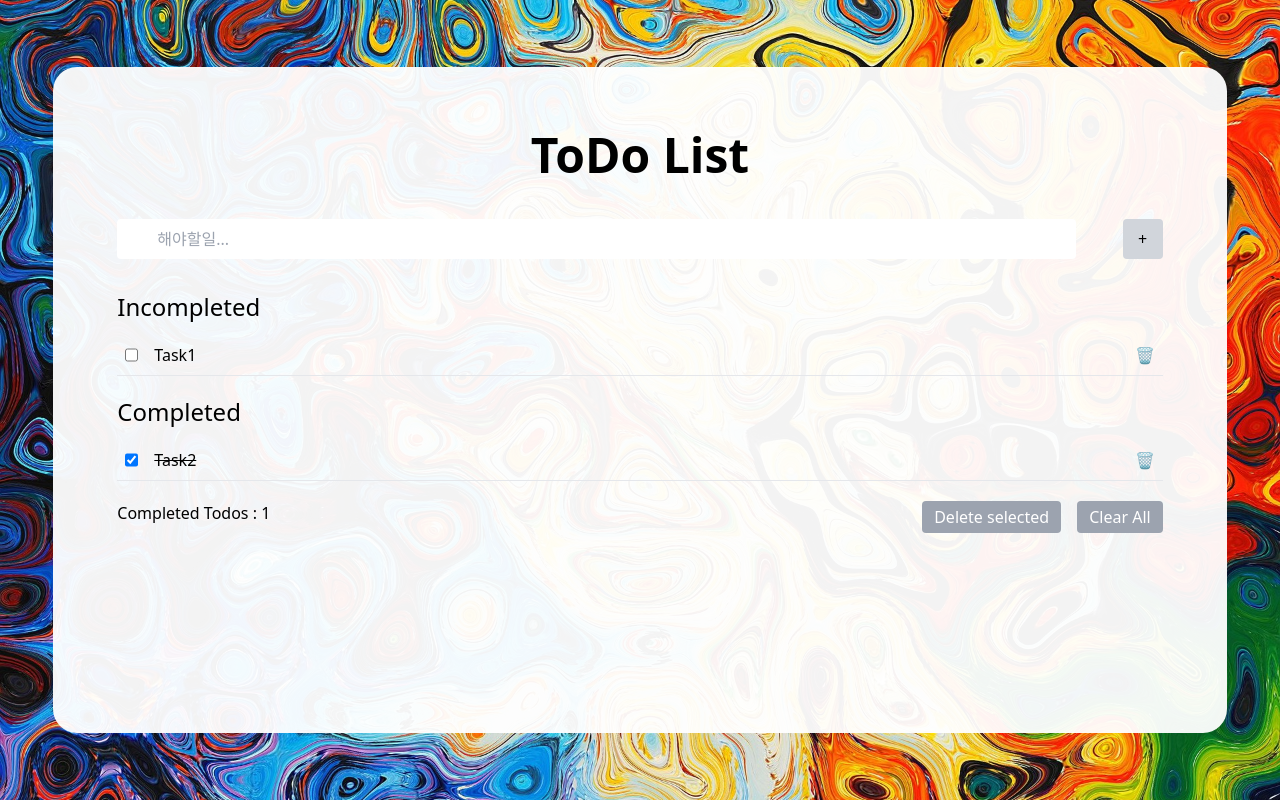
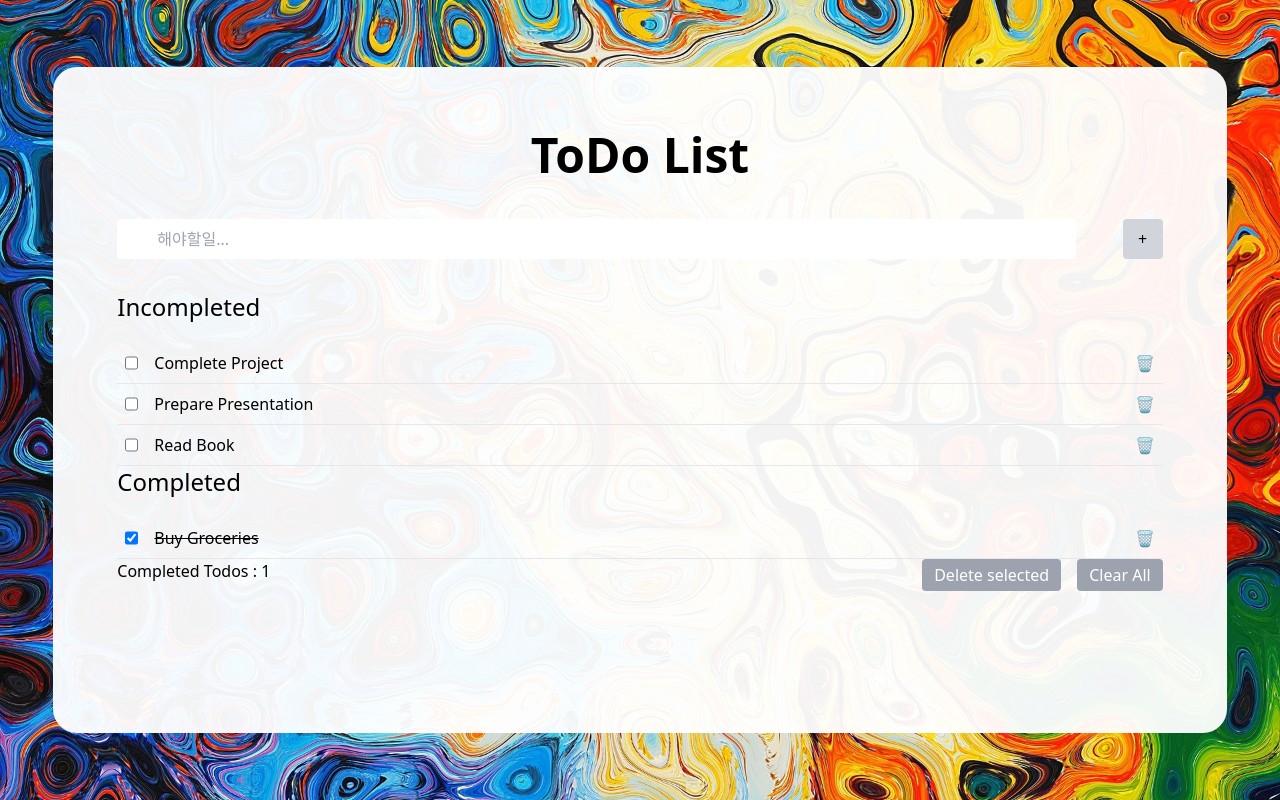
Before and after one commit to junsobi/typescript-next-todoapp, a Next.js app: page / in a window 1280 px wide. Built offline with nearby package versions, Linux system fonts and the light colour scheme.

Commit message:
Modify : refactoring

```diff
--- a/package.json
+++ b/package.json
@@ -13,6 +13,7 @@
     "@types/react": "18.2.14",
     "@types/react-dom": "18.2.6",
     "autoprefixer": "10.4.14",
+    "axios": "^1.4.0",
     "eslint": "8.44.0",
     "eslint-config-next": "13.4.8",
     "next": "13.4.8",
@@ -22,6 +23,9 @@
     "typescript": "5.1.6"
   },
   "devDependencies": {
+    "@testing-library/jest-dom": "^5.16.5",
+    "@testing-library/react": "^14.0.0",
+    "jest": "^29.6.1",
     "prettier": "^3.0.0",
     "tailwindcss": "^3.3.2"
   }
--- /dev/null
+++ b/public/data/tasks.json
@@ -0,0 +1,38 @@
+[
+  {
+    "id": "1",
+    "title": "Complete Project",
+    "content": "Finish the remaining tasks for the project",
+    "categories": ["Work", "Project"],
+    "status": "inProgress",
+    "createdDateTime": "2023-07-05T10:30:00Z",
+    "lastModifiedDateTime": "2023-07-06T15:45:00Z"
+  },
+  {
+    "id": "2",
+    "title": "Prepare Presentation",
+    "content": "Create slides and practice presentation",
+    "categories": ["Work", "Presentation"],
+    "status": "inProgress",
+    "createdDateTime": "2023-07-08T09:15:00Z",
+    "lastModifiedDateTime": "2023-07-08T14:30:00Z"
+  },
+  {
+    "id": "3",
+    "title": "Buy Groceries",
+    "content": "Purchase items for the week's meals",
+    "categories": ["Personal", "Shopping"],
+    "status": "completed",
+    "createdDateTime": "2023-07-06T16:20:00Z",
+    "lastModifiedDateTime": "2023-07-06T16:20:00Z"
+  },
+  {
+    "id": "4",
+    "title": "Read Book",
+    "content": "Finish reading the novel",
+    "categories": ["Personal", "Reading"],
+    "status": "inProgress",
+    "createdDateTime": "2023-07-03T18:00:00Z",
+    "lastModifiedDateTime": "2023-07-05T11:45:00Z"
+  }
+]
--- /dev/null
+++ b/src/components/Layout.tsx
@@ -0,0 +1,19 @@
+import React from 'react';
+
+interface LayoutProps {
+  children: React.ReactNode;
+}
+
+const Layout: React.FC<LayoutProps> = ({ children }) => (
+  <div
+    className="h-screen w-screen bg-center bg-cover flex items-center justify-center"
+    style={{ backgroundImage: 'url(/abstract.jpg)' }}
+  >
+    <div className="h-5/6 w-11/12 bg-white bg-opacity-95 rounded-3xl overflow-auto p-16">
+      <h1 className="text-5xl pb-10 text-center font-bold ">ToDo List</h1>
+      {children}
+    </div>
+  </div>
+);
+
+export default Layout;
--- /dev/null
+++ b/src/components/TaskItems.tsx
@@ -0,0 +1,36 @@
+import React from 'react';
+import Checkbox from './Checkbox';
+import Button from './Button';
+import { Task } from '@/types/type';
+
+type TaskItemsProps = {
+  tasks: Task[];
+};
+
+const TaskItems: React.FC<TaskItemsProps> = ({ tasks }) => (
+  <ul>
+    {tasks.map((task, i) => (
+      <li
+        key={i}
+        className="border-b border-gray-200 p-2 flex justify-between items-center gap-4 hover:bg-gray-300"
+      >
+        <div className="flex gap-4">
+          <Checkbox
+            className="task-check"
+            checked={task.status === 'completed'}
+          />
+          <span
+            className={
+              task.status === 'completed' ? 'w-full line-through' : 'w-full'
+            }
+          >
+            {task.title}
+          </span>
+        </div>
+        <Button className="delete-btn">🗑️</Button>
+      </li>
+    ))}
+  </ul>
+);
+
+export default TaskItems;
--- a/src/components/TaskSection.tsx
+++ /dev/null
@@ -1,35 +0,0 @@
-import React from 'react';
-import Checkbox from './Checkbox';
-import Button from './Button';
-
-type TaskProps = {
-  title: string;
-  tasks: {
-    text: string;
-    completed: boolean;
-  }[];
-};
-
-const TaskSection = ({ title, tasks }: TaskProps) => (
-  <div className="task-container mb-5">
-    <h2 className="text-2xl mb-3">{title}</h2>
-    <ul>
-      {tasks.map((task, i) => (
-        <li
-          key={i}
-          className="border-b border-gray-200 p-2 flex justify-between items-center gap-4 hover:bg-gray-300"
-        >
-          <div className="flex gap-4">
-            <Checkbox className="task-check" checked={task.completed} />
-            <span className={task.completed ? 'w-full line-through' : 'w-full'}>
-              {task.text}
-            </span>
-          </div>
-          <Button className="delete-btn">🗑️</Button>
-        </li>
-      ))}
-    </ul>
-  </div>
-);
-
-export default TaskSection;
--- /dev/null
+++ b/src/components/TaskSummary.tsx
@@ -0,0 +1,29 @@
+import React from 'react';
+import Button from './Button';
+import { Task } from '@/types/type';
+
+interface TaskSummaryProps {
+  tasks: Task[];
+}
+
+const TaskSummary: React.FC<TaskSummaryProps> = ({ tasks }) => {
+  const completedTasks = tasks.filter(
+    (task) => task.status === 'completed',
+  ).length;
+
+  return (
+    <div className="flex justify-between belowPart">
+      <div>Completed Todos : {completedTasks}</div>
+      <div className="deleteButtons flex gap-4">
+        <Button className="bg-gray-400 text-white px-3 py-1 rounded hover:bg-gray-500">
+          Delete selected
+        </Button>
+        <Button className="bg-gray-400 text-white px-3 py-1 rounded hover:bg-gray-500">
+          Clear All
+        </Button>
+      </div>
+    </div>
+  );
+};
+
+export default TaskSummary;
--- /dev/null
+++ b/src/components/TaskTitle.tsx
@@ -0,0 +1,15 @@
+import React from 'react';
+import Checkbox from './Checkbox';
+import Button from './Button';
+
+type TaskTitleProps = {
+  title: string;
+};
+
+const TaskTitle: React.FC<TaskTitleProps> = ({ title }) => (
+  <div className="task-container mb-5">
+    <h2 className="text-2xl mb-3">{title}</h2>
+  </div>
+);
+
+export default TaskTitle;
--- a/src/components/ToDoItem.tsx
+++ /dev/null
@@ -1,22 +0,0 @@
-import React from 'react';
-import Checkbox from './Checkbox';
-import Button from './Button';
-
-export type ToDoItemProps = {
-  text: string;
-  completed: boolean;
-};
-
-const ToDoItem = ({ text, completed }: ToDoItemProps) => (
-  <li className="border-b border-gray-200 p-2 flex justify-between items-center gap-4 hover:bg-gray-300">
-    <div className="flex gap-4">
-      <Checkbox className="task-check" checked={completed} />
-      <span className={completed ? 'w-full line-through' : 'w-full'}>
-        {text}
-      </span>
-    </div>
-    <Button className="delete-btn">🗑️</Button>
-  </li>
-);
-
-export default ToDoItem;
--- /dev/null
+++ b/src/hooks/useFetchTasks.ts
@@ -0,0 +1,28 @@
+import { useEffect, useState } from 'react';
+import axios from 'axios';
+import { Task } from '../types/type';
+
+const useFetchTasks = () => {
+  const [tasks, setTasks] = useState<Task[]>([]);
+  const [loading, setLoading] = useState<boolean>(true);
+  const [error, setError] = useState<string>('');
+
+  useEffect(() => {
+    const fetchTasks = async () => {
+      try {
+        const response = await axios.get('/data/tasks.json');
+        setTasks(response.data);
+        setLoading(false);
+      } catch (error) {
+        setError('Error fetching tasks');
+        setLoading(false);
+      }
+    };
+
+    fetchTasks();
+  }, []);
+
+  return { tasks, loading, error };
+};
+
+export default useFetchTasks;
--- a/src/pages/index.tsx
+++ b/src/pages/index.tsx
@@ -1,46 +1,31 @@
 import React from 'react';
-import Button from '../components/Button';
-import TaskSection from '../components/TaskSection';
-import AddTask from '../components/AddTask';
+import Layout from '@/components/Layout';
+import TaskTitle from '@/components/TaskTitle';
+import AddTask from '@/components/AddTask';
+import useFetchTasks from '@/hooks/useFetchTasks';
+import TaskItems from '@/components/TaskItems';
+import TaskSummary from '@/components/TaskSummary';
 
 const App: React.FC = () => {
-  const tasks = [
-    { text: 'Task1', completed: false },
-    { text: 'Task2', completed: true },
-  ];
+  const { tasks, loading, error } = useFetchTasks();
+
+  if (loading) {
+    return <div>Loading...</div>;
+  }
+
+  if (error) {
+    return <div>Error: {error}</div>;
+  }
 
   return (
-    <div
-      className="h-screen w-screen bg-center bg-cover flex items-center justify-center"
-      style={{ backgroundImage: 'url(/abstract.jpg)' }}
-    >
-      <div className="h-5/6 w-11/12 bg-white bg-opacity-95 rounded-3xl overflow-auto p-16">
-        <h1 className="text-5xl pb-10 text-center font-bold ">ToDo List</h1>
-        <AddTask />
-        <TaskSection
-          title="Incompleted"
-          tasks={tasks.filter((task) => !task.completed)}
-        />
-        <TaskSection
-          title="Completed"
-          tasks={tasks.filter((task) => task.completed)}
-        />
-
-        <div className="flex justify-between belowPart">
-          <div>
-            Completed Todos : {tasks.filter((task) => task.completed).length}
-          </div>
-          <div className="deleteButtons flex gap-4">
-            <Button className="bg-gray-400 text-white px-3 py-1 rounded hover:bg-gray-500">
-              Delete selected
-            </Button>
-            <Button className="bg-gray-400 text-white px-3 py-1 rounded hover:bg-gray-500">
-              Clear All
-            </Button>
-          </div>
-        </div>
-      </div>
-    </div>
+    <Layout>
+      <AddTask />
+      <TaskTitle title="Incompleted" />
+      <TaskItems tasks={tasks.filter((task) => task.status !== 'completed')} />
+      <TaskTitle title="Completed" />
+      <TaskItems tasks={tasks.filter((task) => task.status === 'completed')} />
+      <TaskSummary tasks={tasks} />
+    </Layout>
   );
 };
 
--- /dev/null
+++ b/src/types/type.ts
@@ -0,0 +1,10 @@
+export interface Task {
+  id: string;
+  title: string;
+  content: string;
+  categories: string[];
+  status: 'inProgress' | 'completed';
+
+  createdDateTime: Date;
+  lastModifiedDateTime: Date;
+}
```
Also changed, not shown: 2 other files (tests, documents, lock files or other folders).
